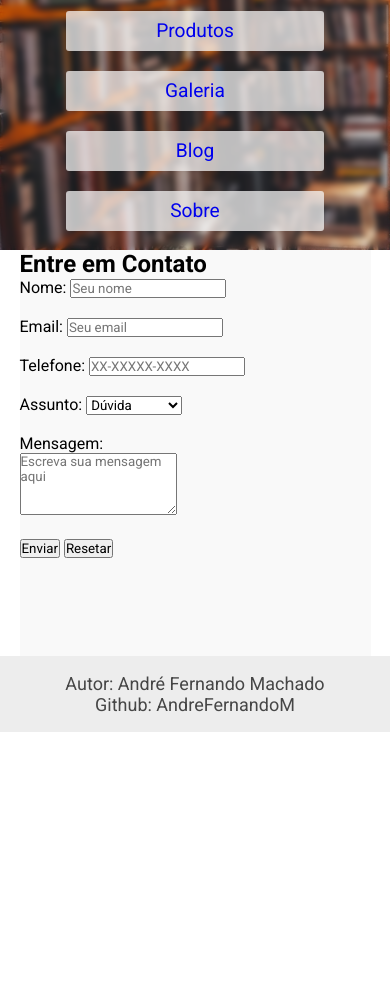
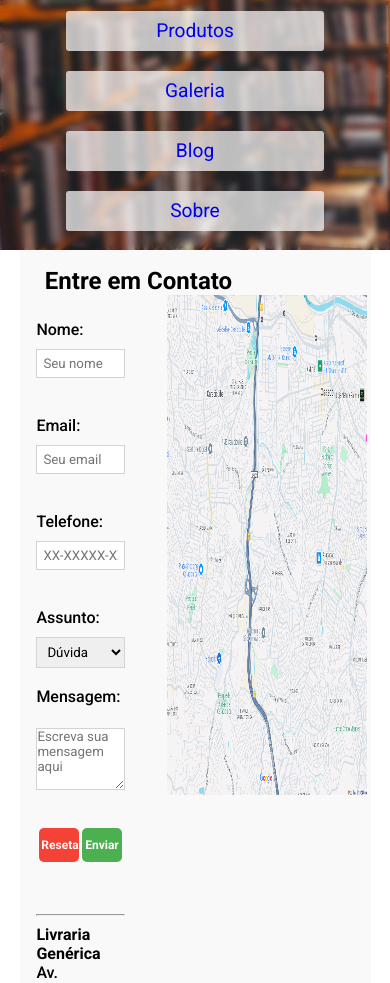
Before and after one commit to AndreFernandoM/Projeto-Parcial, a plain HTML site: page contact.html in a window 390 px wide. Shown: the part 112-1095 px from the top of the page. Before the commit the page ends 844 px from the top, so only its background shows below. Drawn offline with Linux system fonts and the light colour scheme.

Commit message:
feat: pagina contato

```diff
--- a/contact.html
+++ b/contact.html
@@ -2,9 +2,10 @@
 <html lang="en">
 
 <head>
-    <meta charset="UTF-8">
-    <meta name="viewport" content="width=device-width, initial-scale=1.0">
-    <link rel="stylesheet" href="./styles/index.css">
+    <meta charset="UTF-8" />
+    <meta name="viewport" content="width=device-width, initial-scale=1.0" />
+    <link rel="stylesheet" href="./styles/index.css" />
+    <link rel="stylesheet" href="./styles/contact.css">
     <title>Contato</title>
 </head>
 
@@ -22,35 +23,86 @@
         </nav>
     </header>
     <div class="center">
-
         <div class="container">
             <section class="contact-section">
-                <h2>Entre em Contato</h2>
-                <form action="/submit_contact" method="POST">
-                    <label for="name">Nome:</label>
-                    <input type="text" id="name" name="name" placeholder="Seu nome" required><br><br>
+                <h2 style="padding: 2vh 0 0 3vh">Entre em Contato</h2>
+                <div class="form-div" style="display: flex; column-gap: 20vh; width: 100%">
+                    <form action="/contact.html" method="GET" style="
+                padding-top: 3vh;
+                padding-left: 2vh;
+                width: 30%;
+                display: flex;
+                flex-direction: column;
+                align-items: stretch;
+                font-weight: 500;
+              ">
+                        <label for="name" style="padding-bottom: 10px">Nome:</label>
+                        <input type="text" id="name" name="name" placeholder="Seu nome"
+                            style="border: 1px solid lightgray; padding: 6px" required /><br /><br />
 
-                    <label for="email">Email:</label>
-                    <input type="email" id="email" name="email" placeholder="Seu email" required><br><br>
+                        <label for="email" style="padding-bottom: 10px">Email:</label>
+                        <input type="email" id="email" name="email" placeholder="Seu email"
+                            style="border: 1px solid lightgray; padding: 6px" required /><br /><br />
 
-                    <label for="phone">Telefone:</label>
-                    <input type="tel" id="phone" name="phone" pattern="[0-9]{2}-[0-9]{5}-[0-9]{4}"
-                        placeholder="XX-XXXXX-XXXX"><br><br>
+                        <label for="phone" style="padding-bottom: 10px">Telefone:</label>
+                        <input type="tel" id="phone" name="phone" pattern="[0-9]{2}[0-9]{9}" placeholder="XX-XXXXX-XXXX"
+                            style="border: 1px solid lightgray; padding: 6px" /><br /><br />
 
-                    <label for="service">Assunto:</label>
-                    <select id="service" name="service" required>
-                        <option value="duvida">Dúvida</option>
-                        <option value="sugestao">Sugestão</option>
-                        <option value="reclamacao">Reclamação</option>
-                    </select><br><br>
+                        <label for="service" style="padding-bottom: 10px">Assunto:</label>
+                        <select id="service" name="service" style="border: 1px solid lightgray; padding: 6px" required>
+                            <option value="duvida">Dúvida</option>
+                            <option value="sugestao">Sugestão</option>
+                            <option value="reclamacao">Reclamação</option>
+                        </select><br />
 
-                    <label for="message">Mensagem:</label><br>
-                    <textarea id="message" name="message" placeholder="Escreva sua mensagem aqui" rows="4"
-                        required></textarea><br><br>
+                        <label for="message" style="padding-bottom: 3px">Mensagem:</label><br />
+                        <textarea id="message" name="message" placeholder="Escreva sua mensagem aqui" rows="4"
+                            style="border: 1px solid lightgray" required></textarea><br /><br />
 
-                    <button type="submit">Enviar</button>
-                    <button type="reset">Resetar</button>
-                </form>
+                        <div style="
+                  display: flex;
+                  flex-direction: row-reverse;
+                  justify-content: space-evenly;
+                ">
+                            <button type="submit" style="
+                    width: 30%;
+                    background-color: #4caf50;
+                    color: white;
+                    border: none;
+                    padding: 10px;
+                    border-radius: 5px;
+                    cursor: pointer;
+                    font-weight: bold;
+                    transition: background-color 0.3s;
+                  " onmouseover="this.style.backgroundColor='#45a049'"
+                                onmouseout="this.style.backgroundColor='#4CAF50'">
+                                Enviar
+                            </button>
+
+                            <button type="reset" style="
+                    width: 30%;
+                    background-color: #f44336;
+                    color: white;
+                    border: none;
+                    padding: 10px;
+                    border-radius: 5px;
+                    cursor: pointer;
+                    font-weight: bold;
+                    transition: background-color 0.3s;
+                  " onmouseover="this.style.backgroundColor='#d32f2f'"
+                                onmouseout="this.style.backgroundColor='#f44336'">
+                                Resetar
+                            </button>
+                        </div>
+
+                        <hr style="margin-bottom: 1vh" />
+                        <p style="display: flex; flex-direction: column; width: 65%">
+                            <b>Livraria Genérica</b> Av. Lorem Ipsum, 80 Lorem Ipsum, São
+                            Paulo/SP CEP: 00000-000
+                        </p>
+                    </form>
+                    <img src="./images/image.png" style="width: 700px; height: 700px; cursor: pointer" alt="" />
+                </div>
             </section>
         </div>
     </div>
--- /dev/null
+++ b/styles/contact.css
@@ -0,0 +1,54 @@
+@media (max-width: 1024px) {
+    img {
+        width: 400px!important;
+        height: 500px!important;
+
+    }
+    .form-div {
+        column-gap: 10vh !important;
+    }
+}
+@media (max-width: 768px) {
+
+    form {
+        width: 90%;
+    }
+    .form-div {
+        column-gap: 5vh !important;
+    }
+
+    img {
+        width: 300px!important;
+        height: 500px!important;
+    }
+
+    button {
+        width: 45%!important;
+        margin-bottom: 10px!important;
+
+    }
+}
+
+@media (max-width: 425px) {
+
+
+    form {
+        width: 90%;
+    }
+    .form-div {
+        column-gap: 5vh !important;
+    }
+
+    img {
+        width: 200px!important;
+        height: 500px!important;
+    }
+
+    button {
+        padding: 10px 2px !important ;
+        font-size: 12px !important;
+        width: 45%!important;
+        margin-bottom: 10px!important;
+
+    }
+}
```
Also changed, not shown: images/image.png (added).
